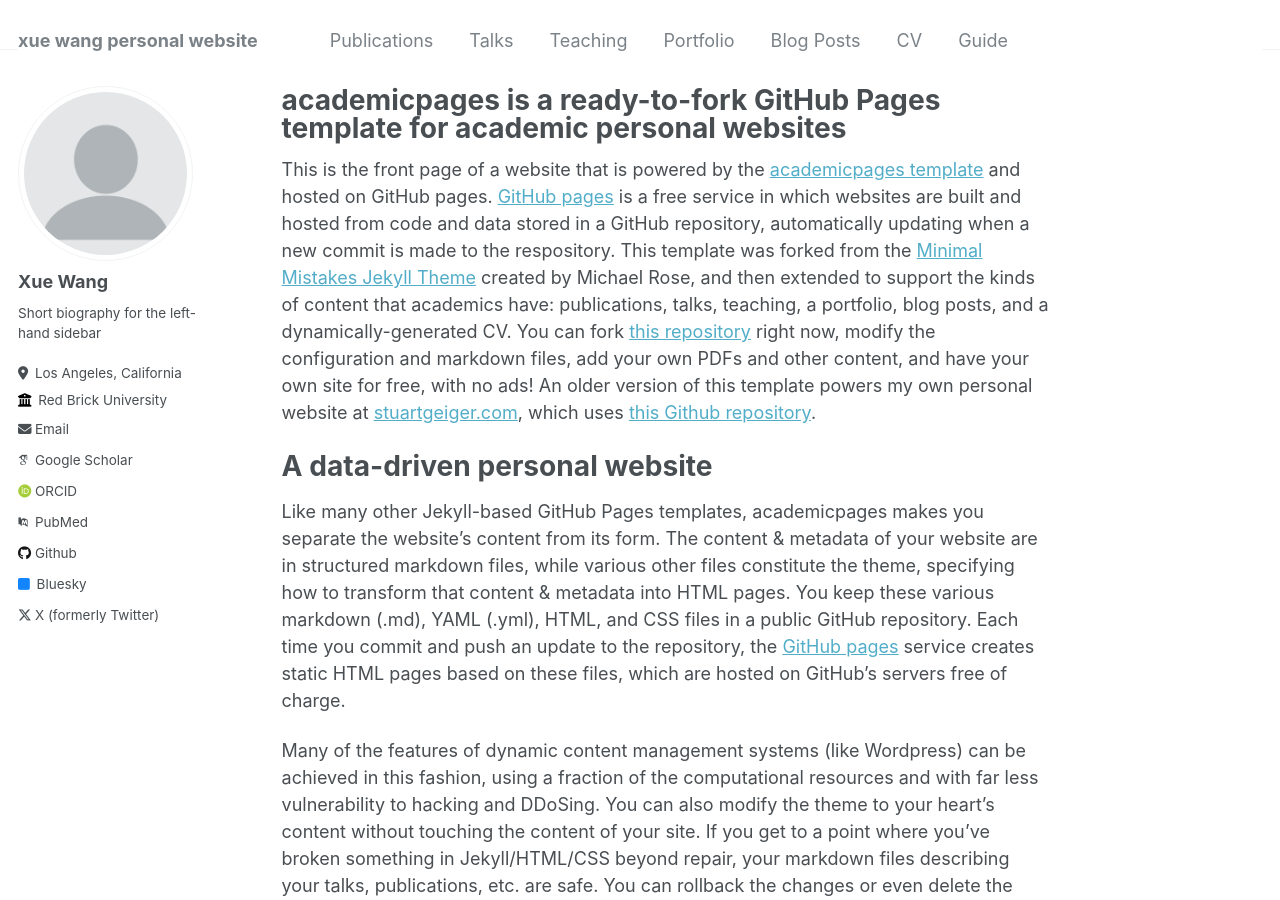
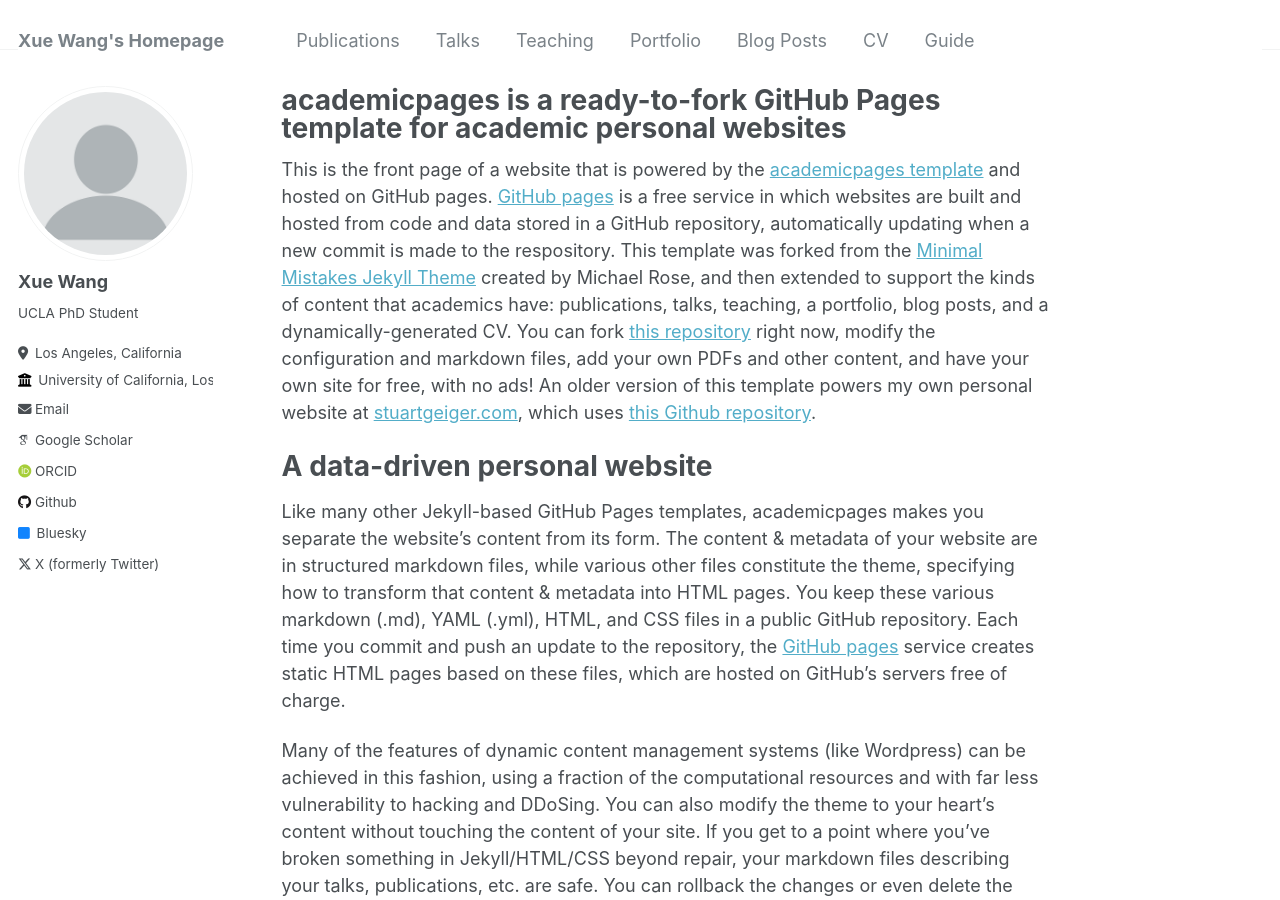
Before and after one commit to xueewang/xueewang.github.io, a Jekyll site: the page built from _pages/about.md, in a window 1280 px wide and 900 px high. Built offline with Jekyll 4.4.1, drawn with Linux system fonts in a browser that asks for light colours; some web fonts are replaced.

Commit message:
Update _config.yml

```diff
--- a/_config.yml
+++ b/_config.yml
@@ -8,10 +8,10 @@
 
 # Basic Site Settings
 locale                   : "en-US"
-title                    : "xue wang personal website"
+title                    : "Xue Wang's Homepage"
 title_separator          : "-"
 name                     : &name "Xue Wang"
-description              : "xue wang personal website"
+description              : &description "personal description"
 url                      : https://xueewang.github.io # the base hostname & protocol for your site e.g. "https://mmistakes.github.io"
 baseurl                  : "" # the subpath of your site, e.g. "/blog"
 repository               : "xueewang/xueewang.github.io"
@@ -24,19 +24,19 @@ author:
   avatar           : "profile.png"
   name             : "Xue Wang"
   pronouns         : # example: "she/her"
-  bio              : "Short biography for the left-hand sidebar"
+  bio              : "UCLA PhD Student"
   location         : "Los Angeles, California"
-  employer         : "Red Brick University"
+  employer         : "University of California, Los Angeles"
   uri              : # URL
-  email            : "none@example.org"
+  email            : "xw526@ucla.edu"
 
   # Academic websites
-  arxiv            : # URL - Update with the correct link to your profile
+  # arxiv            : # URL - Update with the correct link to your profile
   googlescholar    : "https://scholar.google.com/citations?user=PS_CX0AAAAAJ"
-  impactstory      : # URL
+  # impactstory      : # URL
   orcid            : "http://orcid.org/yourorcidurl"
-  pubmed           : "https://www.ncbi.nlm.nih.gov/pubmed/?term=john+snow"
-  researchgate     : # URL
+  # pubmed           : "https://www.ncbi.nlm.nih.gov/pubmed/?term=john+snow"
+  # researchgate     : # URL
 
   # Repositories and software development
   bitbucket        : # Username - Update with your username on the site
```
